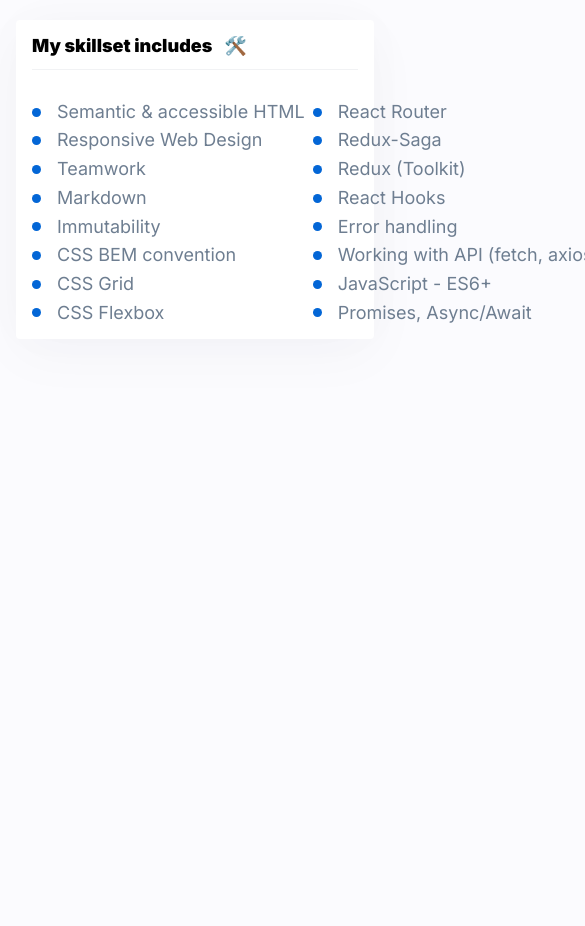
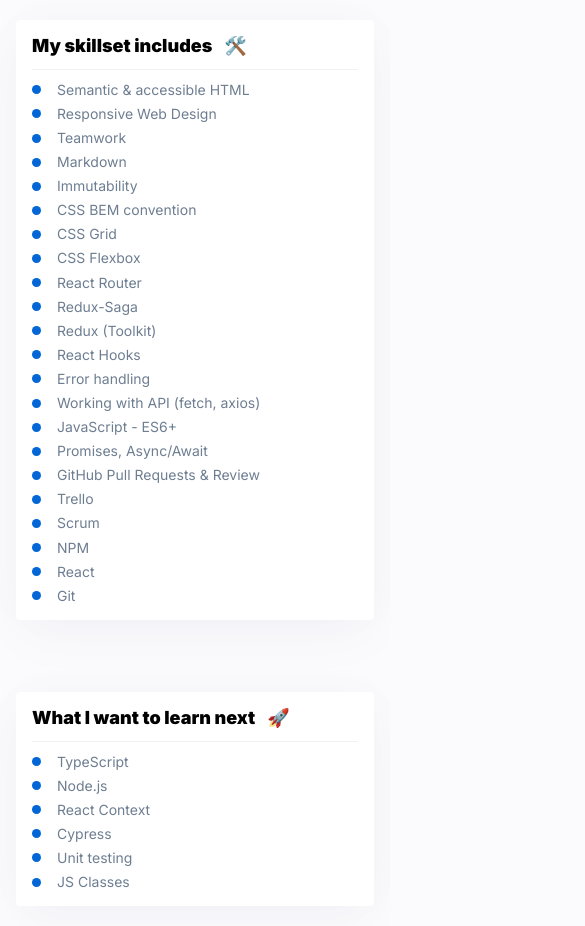
Before and after one commit to Adrode/personal-homepage, a React (Create React App) app: page / in a window 390 px wide. Shown: the part 450-1376 px from the top of the page, 585 px wide, since content can reach past the window. Before the commit the page ends 861 px from the top, so only its background shows below. Built offline with nearby package versions, Linux system fonts and the light colour scheme.

Commit message:
Lists finished, with media queries

```diff
--- a/src/App.js
+++ b/src/App.js
@@ -1,12 +1,23 @@
 import { Wrapper } from "./Wrapper/styled";
 import { Heading } from "./Heading";
 import { List } from "./List";
+
+import { skillset, nextToLearn } from "./utils/listsContent";
 
 function App() {
   return (
     <Wrapper>
       <Heading />
-      <List />
+      <List
+        headerText={"My skillset includes"}
+        headerEmoji={"🛠️"}
+        listContent={skillset}
+      />
+      <List
+        headerText={"What I want to learn next"}
+        headerEmoji={"🚀"}
+        listContent={nextToLearn}
+      />
     </Wrapper>
   );
 }
--- a/src/List/index.js
+++ b/src/List/index.js
@@ -6,16 +6,15 @@
   StyledDisc
 } from "./styled";
 import listDisc from "../images/listDisc.svg";
-import { skillset } from "./skillset";
 
-export const List = () => (
+export const List = ({ headerText, headerEmoji, listContent }) => (
   <Container>
     <Header>
-      <span>My skillset includes</span><span>🛠️</span>
+      <span>{headerText}</span><span>{headerEmoji}</span>
     </Header>
     <StyledList>
       {
-        skillset.map((item, index) => (
+        listContent.map((item, index) => (
           <StyledItem key={index}>
             <StyledDisc
               src={listDisc}
--- a/src/List/styled.js
+++ b/src/List/styled.js
@@ -39,15 +39,25 @@
   padding: 32px 0 0 0;
   list-style: none;
 
-  display: flex;
-  flex-direction: column;
+  display: grid;
+  grid-template-columns: repeat(3, 1fr);
+  grid-row-gap: 8px;
   justify-content: space-between;
-  flex-wrap: wrap;
-  gap: 8px;
-  max-height: 256px;
 
   color: ${({ theme }) => theme.color.textSecondary};
   font-size: 18px;
+
+  @media (max-width: ${({ theme }) => theme.breakpoint.big}) {
+    grid-template-columns: repeat(2, 1fr);
+    grid-column-gap: 32px;
+  }
+
+  @media (max-width: ${({ theme }) => theme.breakpoint.small}) {
+    padding-top: 12px;
+    grid-template-columns: auto;
+
+    font-size: 14px;
+  }
 `;
 
 export const StyledItem = styled.li`
--- a/src/theme.js
+++ b/src/theme.js
@@ -10,6 +10,7 @@
     blackText: "#252525",
   },
   breakpoint: {
+    big: "1024px",
     medium: "768px",
     small: "480px",
   },
--- a/src/List/skillset.js
+++ b/src/utils/listsContent.js
@@ -22,3 +22,12 @@
   "React",
   "Git"
 ];
+
+export const nextToLearn = [
+  "TypeScript",
+  "Node.js",
+  "React Context",
+  "Cypress",
+  "Unit testing",
+  "JS Classes"
+];
```
